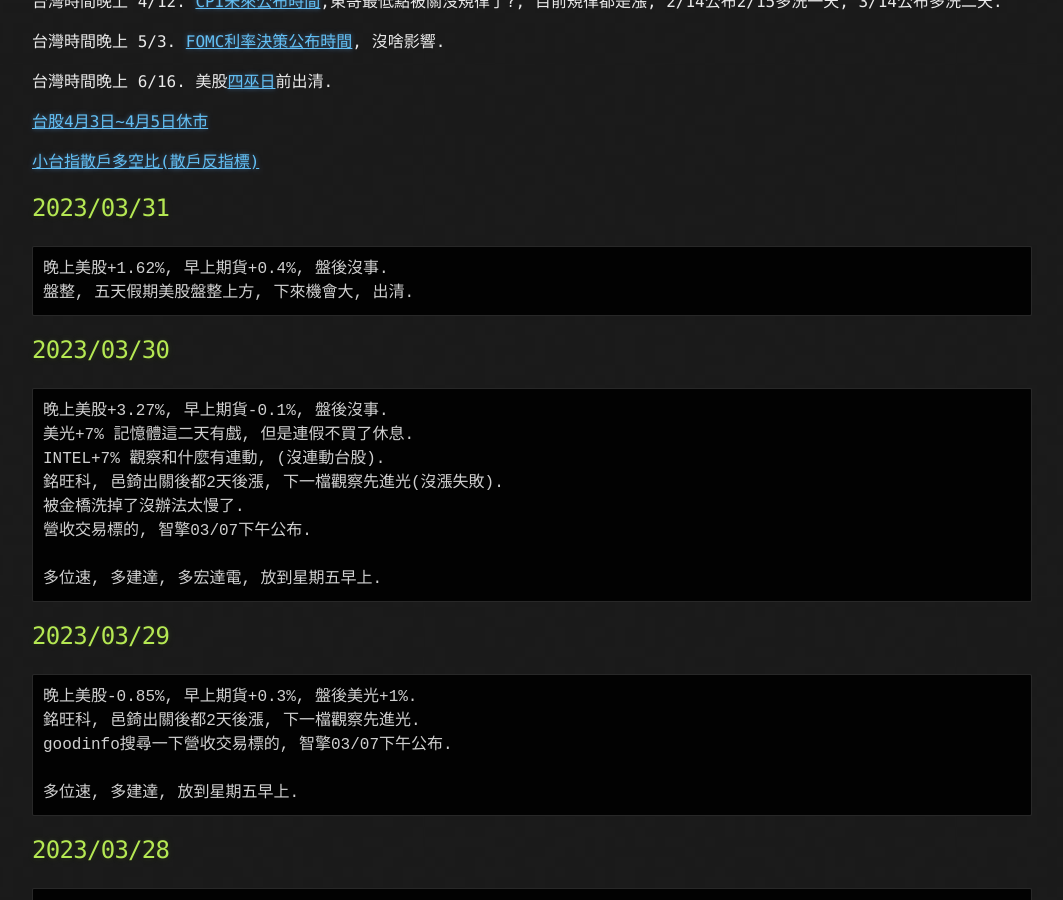
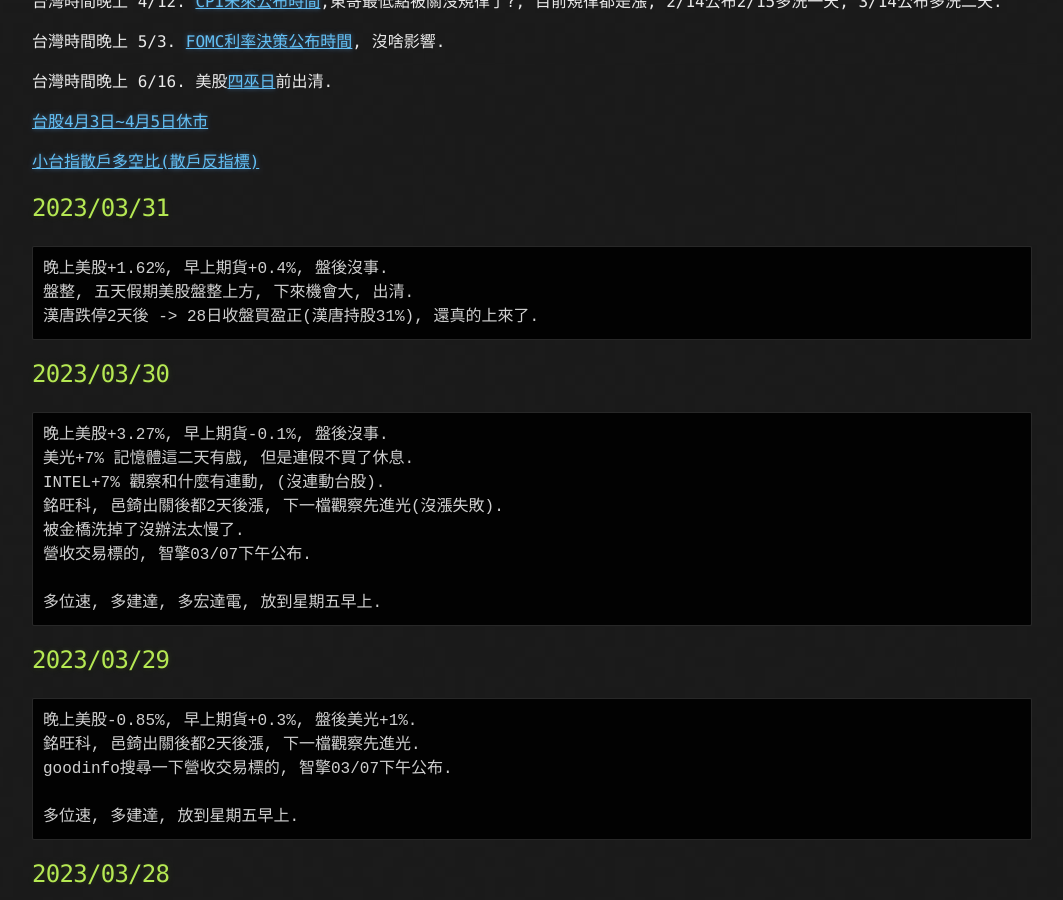
Before and after one commit to lepg5487/Stock_God, a Jekyll site: the page built from index.md, in a window 1280 px wide and 900 px high, scrolled down 468 px. Shown: the whole window, without its empty margins (108-1171 px from the left). Built offline with Jekyll 4.4.1, drawn with Linux system fonts in a browser that asks for light colours; our own code applies the rules of GitHub Pages for plain Markdown files.

Commit message:
Update index.md

````diff
--- a/index.md
+++ b/index.md
@@ -26,6 +26,7 @@ layout: testlayouts
 ```
 晚上美股+1.62%, 早上期貨+0.4%, 盤後沒事.
 盤整, 五天假期美股盤整上方, 下來機會大, 出清.
+漢唐跌停2天後 -> 28日收盤買盈正(漢唐持股31%), 還真的上來了.
 ```
 
 ## 2023/03/30
````
